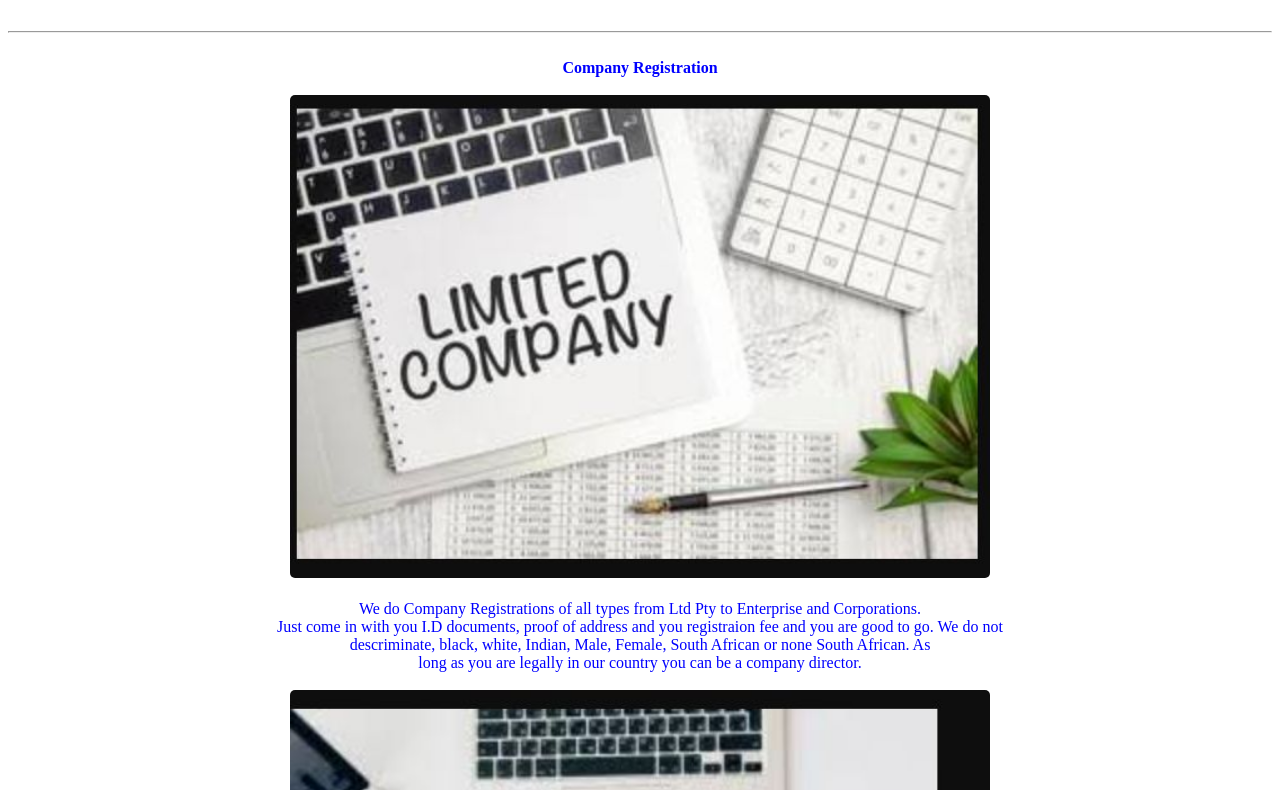
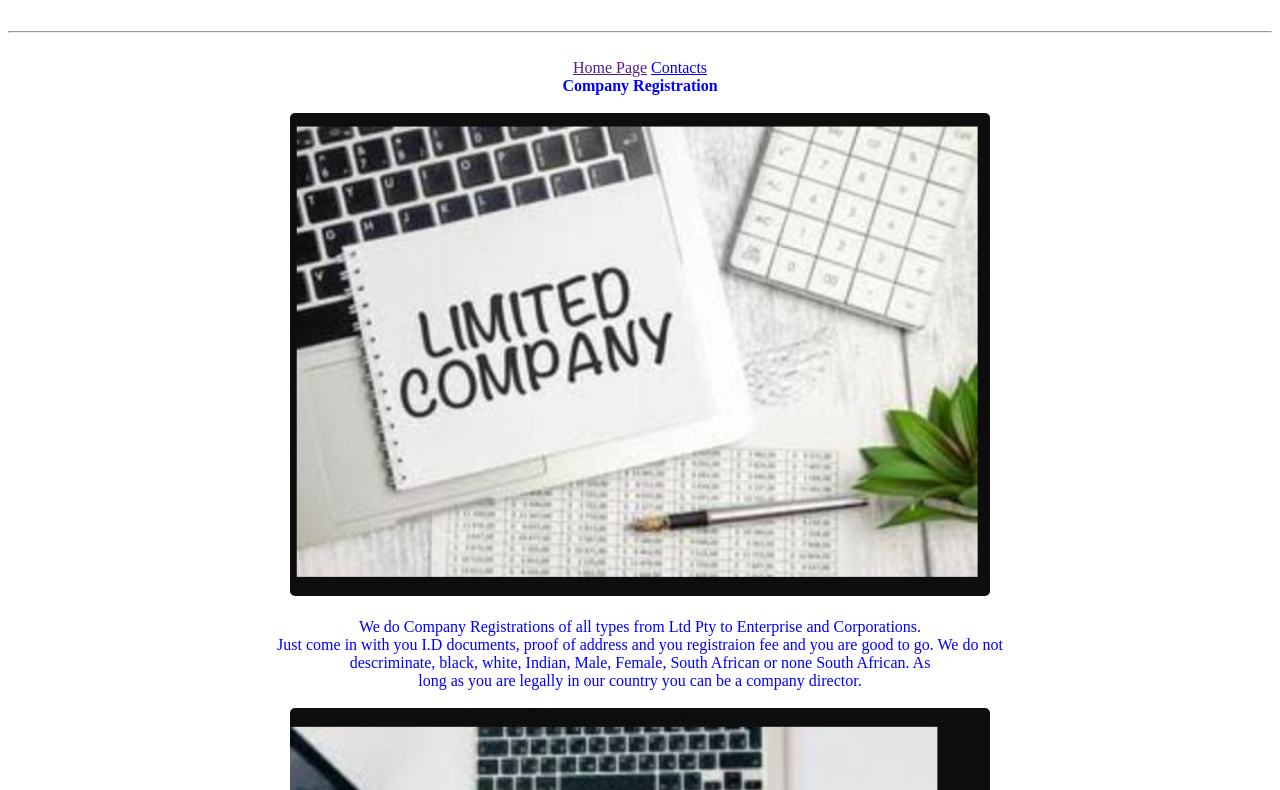
Before and after one commit to Gurure11/macnetzone-consulting, a plain HTML site: page details.html in a window 1280 px wide. Shown: the part 62-852 px from the top of the page. Drawn offline with Linux system fonts and the light colour scheme.

Commit message:
Update details.html

```diff
--- a/details.html
+++ b/details.html
@@ -57,6 +57,9 @@
 <body id="main-body">
 	<h2>MACNETZONE CONSULTING & PROJECT MANAGEMENT</h2><br>
 	<hr>
+	<br>
+	<a href="">Home Page</a>
+	<a href="contacts.html">Contacts</a>
 	<br>
 	<strong>Company Registration</strong><br>
 	<br>
```
